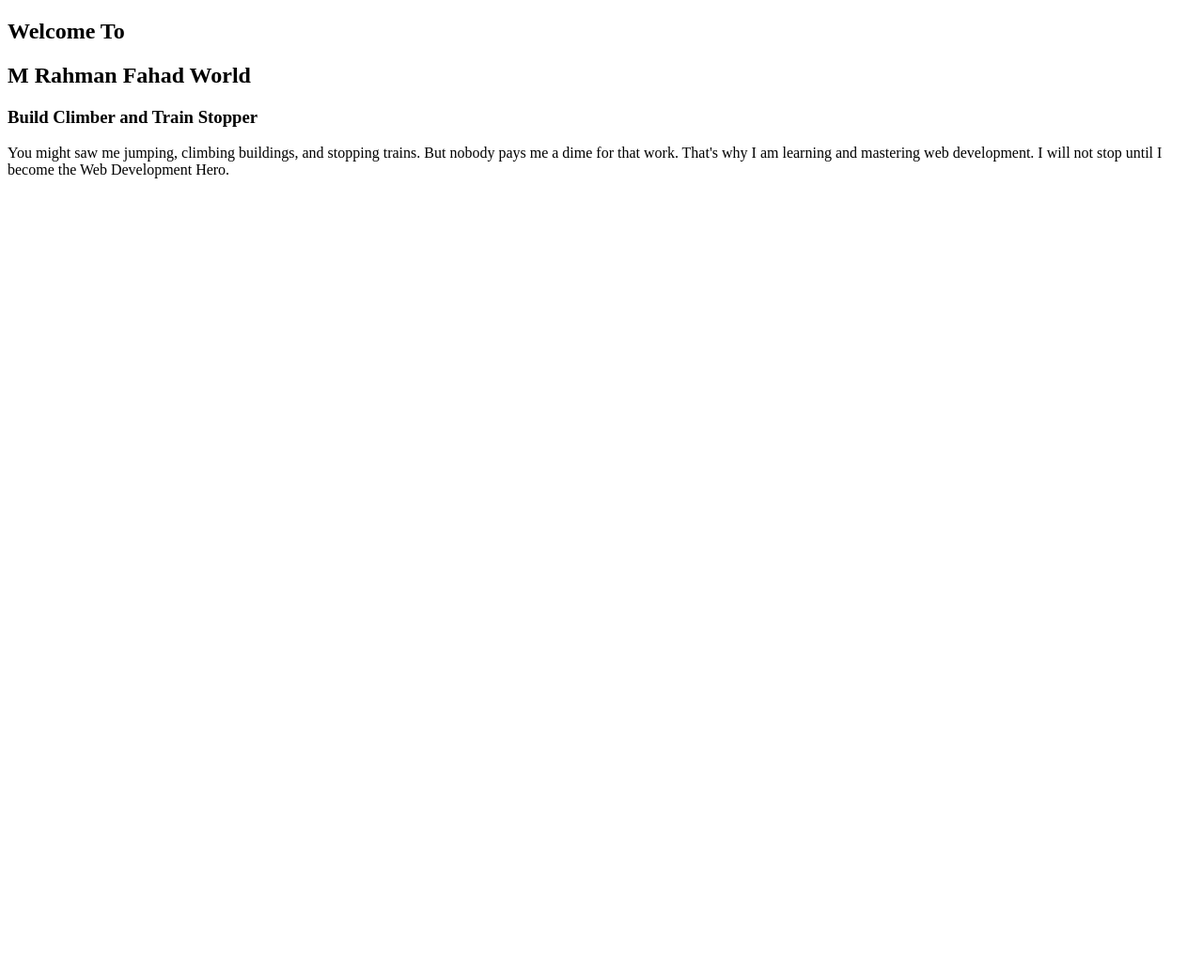
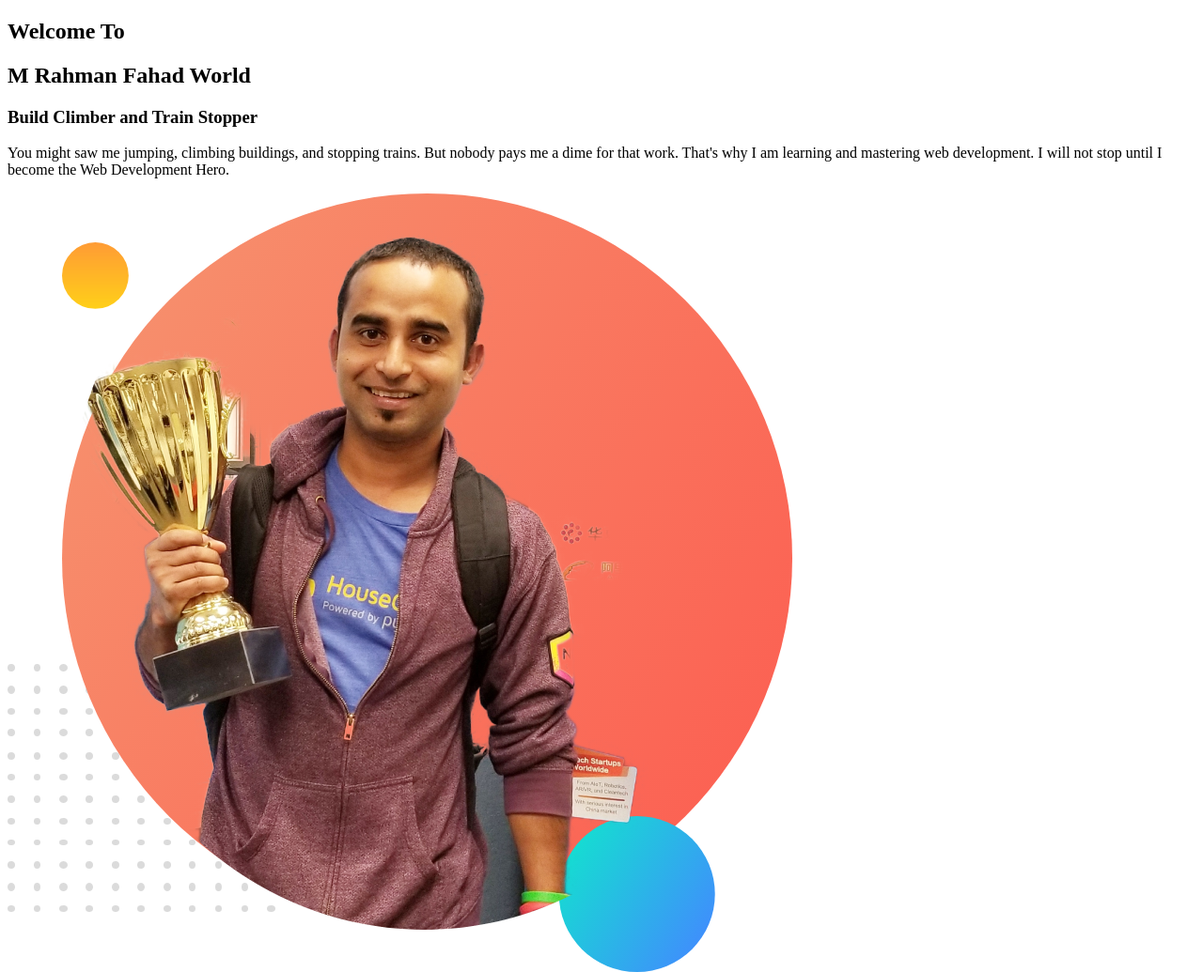
Before and after one commit to FahadCowboy/first-portfolio, a plain HTML site: page index.html in a window 1280 px wide. Shown: the whole page at 94% size. Before the commit the page ends 800 px from the top, so only its background shows below. Drawn offline with Linux system fonts and the light colour scheme.

Commit message:
Now top section completely marked up

```diff
--- a/index.html
+++ b/index.html
@@ -22,7 +22,9 @@
                 <p>You might saw me jumping, climbing buildings, and stopping trains. But nobody pays me a dime for that work. That's why I am learning and mastering web development. I will not stop until I become the Web Development Hero.</p>
                 <a href="#"></a>
             </div>
-            <div class="first-part-right"></div>
+            <div class="first-part-right">
+                <img src="img/jhankar.png" alt="Thsi the image of M Rahman Fahad.">
+            </div>
         </div>
     </section>
 
```
Also changed, not shown: img/dream-bg.png (added), img/exp-bg.png (added), img/jhankar.png (added), img/jhankar2.png (added), img/my-bg.png (added), img/my-bg2.png (added), img/top-banner.png (added).
